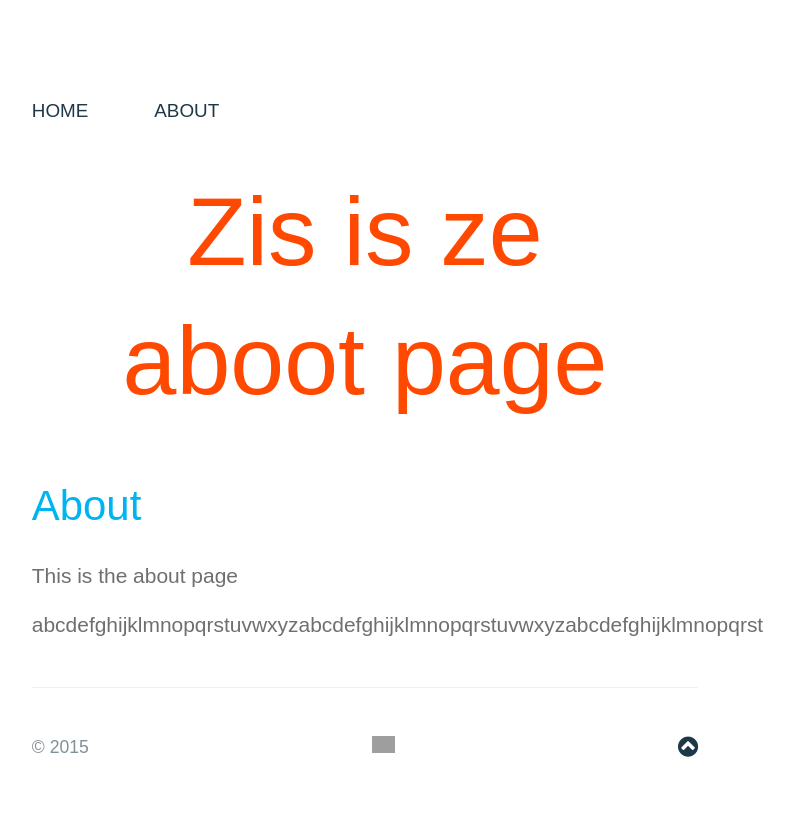
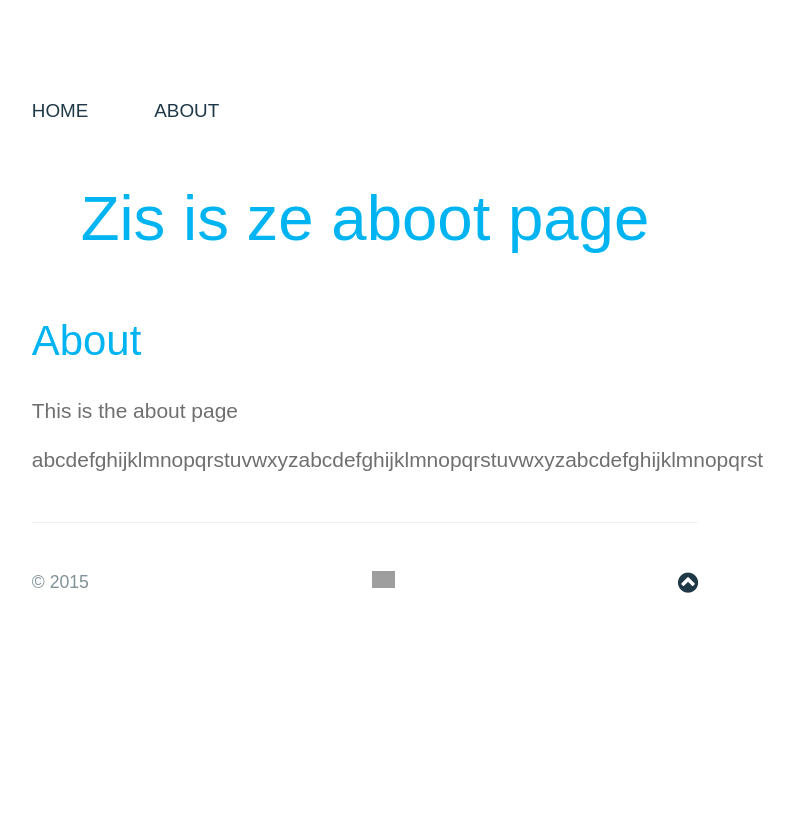
Before and after one commit to arcions/arcions.github.io, a Jekyll site: the page built from about/index.html, in a window 1280 px wide. Shown: the part 423-1252 px from the top of the page, without its empty margins (275-1069 px from the left). Built offline with Jekyll 4.4.1, drawn with Linux system fonts in a browser that asks for light colours; nearby versions of some CDN libraries; some web fonts are replaced; Markdown is read by kramdown in place of the engine named in the settings; after the commit the page ends 1088 px from its top, so only the background shows below that; grey boxes are pictures that could not be loaded.

Commit message:
Update index.html

```diff
--- a/about/index.html
+++ b/about/index.html
@@ -2,8 +2,8 @@
 layout: default
 title: About ArcIons
 ---
-<section class="page-header">
-  <h2 class="project-tagline">Zis is ze aboot page</h2>
+<section class="project-tagline">
+  <h2>Zis is ze aboot page</h2>
 </section>
 
 <section class="about">
```
